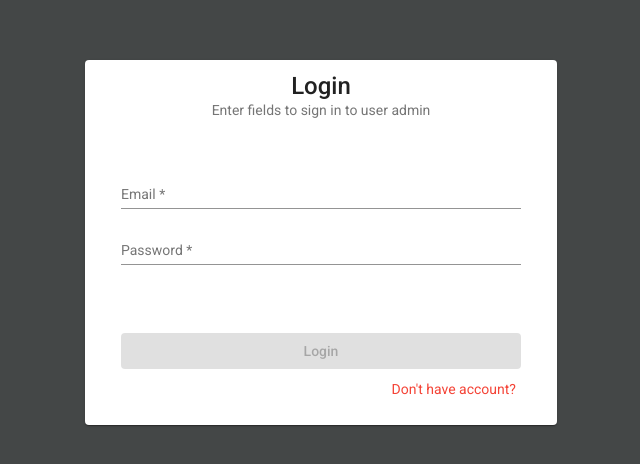
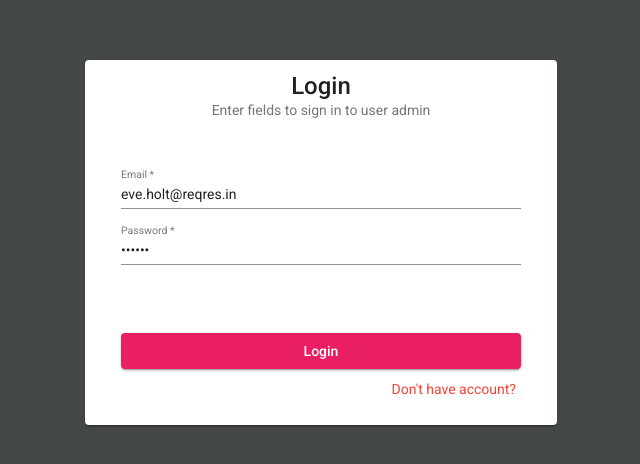
Before and after one commit to Alexsaurio/admin-user, an Angular app: page /login in a window 1280 px wide. Shown: the part 158-622 px from the top of the page, without its empty margins (319-959 px from the left). Built offline with nearby package versions, Linux system fonts and the light colour scheme.

Commit message:
borrado de comentario dentro de login

```diff
--- a/src/app/layout/login/login.component.html
+++ b/src/app/layout/login/login.component.html
@@ -19,7 +19,6 @@
             </p>
 
             <div class="button">
-                <!-- <button type="submit" mat-button color="primary" [disabled]="userForm.invalid">Login</button> -->
                 <button type="submit" mat-raised-button color="primary" [disabled]="userForm.invalid">Login</button>
             </div>
 
--- a/src/app/layout/login/login.component.ts
+++ b/src/app/layout/login/login.component.ts
@@ -15,8 +15,8 @@ export class LoginComponent implements OnInit {
   msgError = '';
 
   userForm: FormGroup = new FormGroup({
-    email: new FormControl(''),
-    password: new FormControl(''),
+    email: new FormControl('eve.holt@reqres.in'),
+    password: new FormControl('pistol'),
   });
 
   constructor(private authservice: AuthService, private router: Router) { }
```
